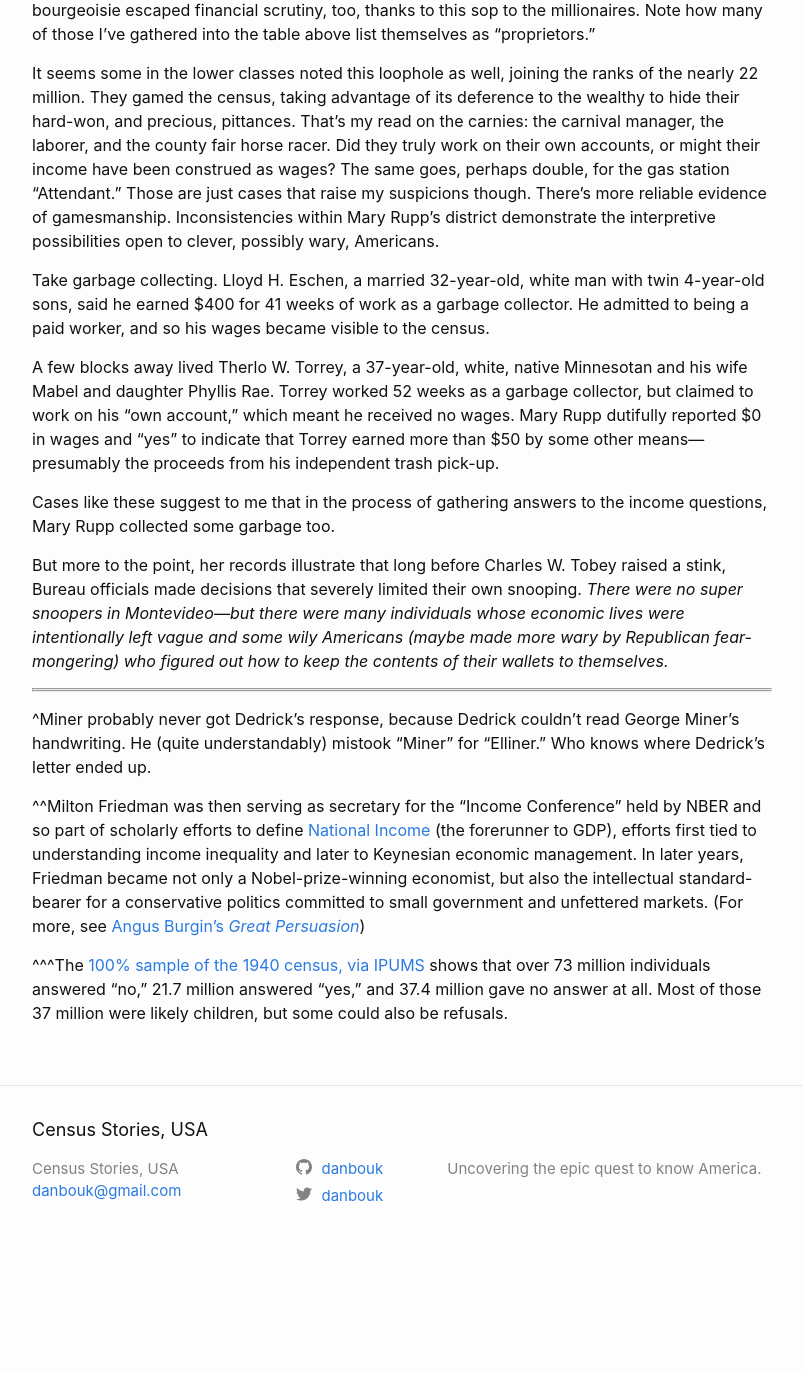
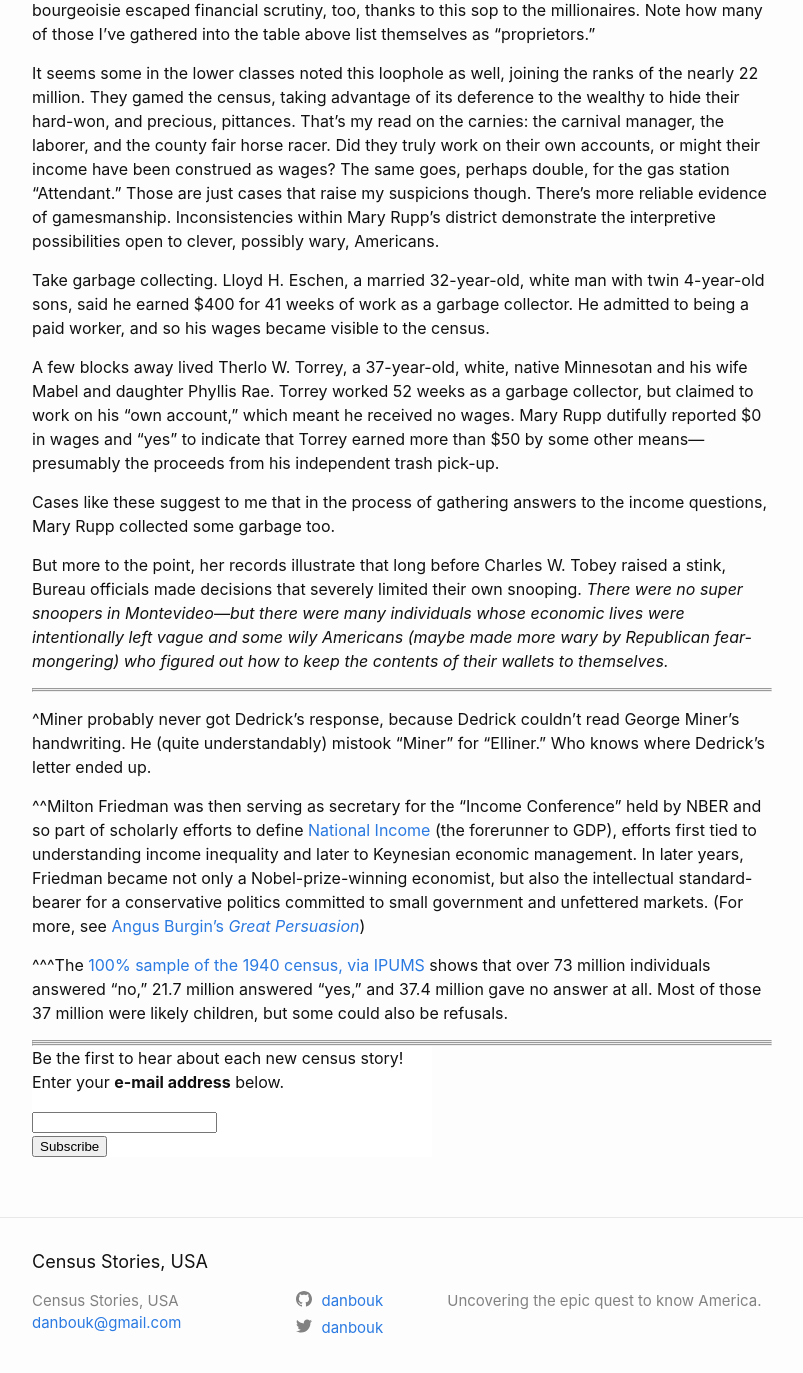
Before and after one commit to danbouk/censusstories, a Jekyll site: the page built from _posts/2018-07-19-super-snoopers.md, in a window 1280 px wide and 1400 px high, scrolled down 6158 px. Shown: the top 1373 px of the window, without its empty margins (238-1041 px from the left). Built offline with Jekyll 4.4.1, drawn with Linux system fonts in a browser that asks for light colours; comment, search, counter and statistics services are not loaded; before the commit the page ends 7426 px from its top, so only the background shows below that; some of the changed text lies outside the part shown.

Commit message:
super snooper update and added e-mail form

```diff
--- a/_posts/2018-07-20-income-question.md
+++ b/_posts/2018-07-19-super-snoopers.md
@@ -93,3 +93,33 @@
 ^^Milton Friedman was then serving as secretary for the "Income Conference" held by NBER and so part of scholarly efforts to define [National Income](http://hdl.handle.net/2027/mdp.39015035952244) (the forerunner to GDP), efforts first tied to understanding income inequality and later to Keynesian economic management. In later years, Friedman became not only a Nobel-prize-winning economist, but also the intellectual standard-bearer for a conservative politics committed to small government and unfettered markets. (For more, see [Angus Burgin's *Great Persuasion*](https://www.amazon.com/Great-Persuasion-Reinventing-Markets-Depression/dp/0674503767))
 
 ^^^The [100% sample of the 1940 census, via IPUMS](https://usa.ipums.org/usa-action/variables/INCNONWG#codes_section) shows that over 73 million individuals answered "no," 21.7 million answered "yes," and 37.4 million gave no answer at all. Most of those 37 million were likely children, but some could also be refusals.
+
+---
+---
+---
+
+
+<!-- Begin MailChimp Signup Form -->
+<link href="//cdn-images.mailchimp.com/embedcode/classic-10_7.css" rel="stylesheet" type="text/css">
+<style type="text/css">
+	#mc_embed_signup{background:#fff; clear:left;  width:400px;}
+</style>
+<div id="mc_embed_signup">
+<form action="https://censusstories.us18.list-manage.com/subscribe/post?u=000dd26e1c94a37eaac4e40fc&amp;id=3ad965cfea" method="post" id="mc-embedded-subscribe-form" name="mc-embedded-subscribe-form" class="validate" target="_blank" novalidate>
+    <div id="mc_embed_signup_scroll">
+	<p>Be the first to hear about each new census story! Enter your <b>e-mail address</b> below.</p>
+<div class="mc-field-group">
+	<label for="mce-EMAIL"> </label>
+	<input type="email" value="" name="EMAIL" class="required email" id="mce-EMAIL">
+</div>
+	<div id="mce-responses" class="clear">
+		<div class="response" id="mce-error-response" style="display:none"></div>
+		<div class="response" id="mce-success-response" style="display:none"></div>
+	</div>    <!-- real people should not fill this in and expect good things - do not remove this or risk form bot signups-->
+    <div style="position: absolute; left: -5000px;" aria-hidden="true"><input type="text" name="b_000dd26e1c94a37eaac4e40fc_3ad965cfea" tabindex="-1" value=""></div>
+    <div class="clear"><input type="submit" value="Subscribe" name="subscribe" id="mc-embedded-subscribe" class="button"></div>
+    </div>
+</form>
+</div>
+<script type='text/javascript' src='//s3.amazonaws.com/downloads.mailchimp.com/js/mc-validate.js'></script><script type='text/javascript'>(function($) {window.fnames = new Array(); window.ftypes = new Array();fnames[0]='EMAIL';ftypes[0]='email';fnames[1]='FNAME';ftypes[1]='text';fnames[2]='LNAME';ftypes[2]='text';fnames[3]='ADDRESS';ftypes[3]='address';fnames[4]='PHONE';ftypes[4]='phone';fnames[5]='BIRTHDAY';ftypes[5]='birthday';}(jQuery));var $mcj = jQuery.noConflict(true);</script>
+<!--End mc_embed_signup-->
```
Also changed, not shown: other parts of _posts/2018-07-19-super-snoopers.md (+1 -1 lines), _posts/2018-07-03-partners.md (+29 -0 lines), about.md (+1 -0 lines).
